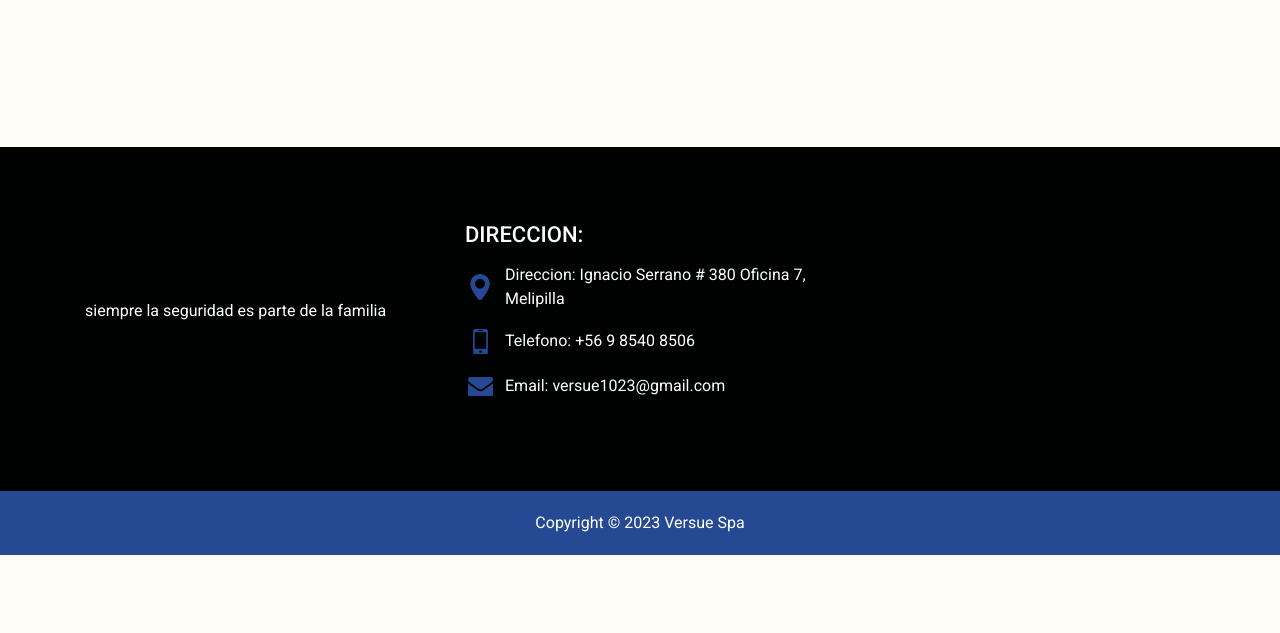
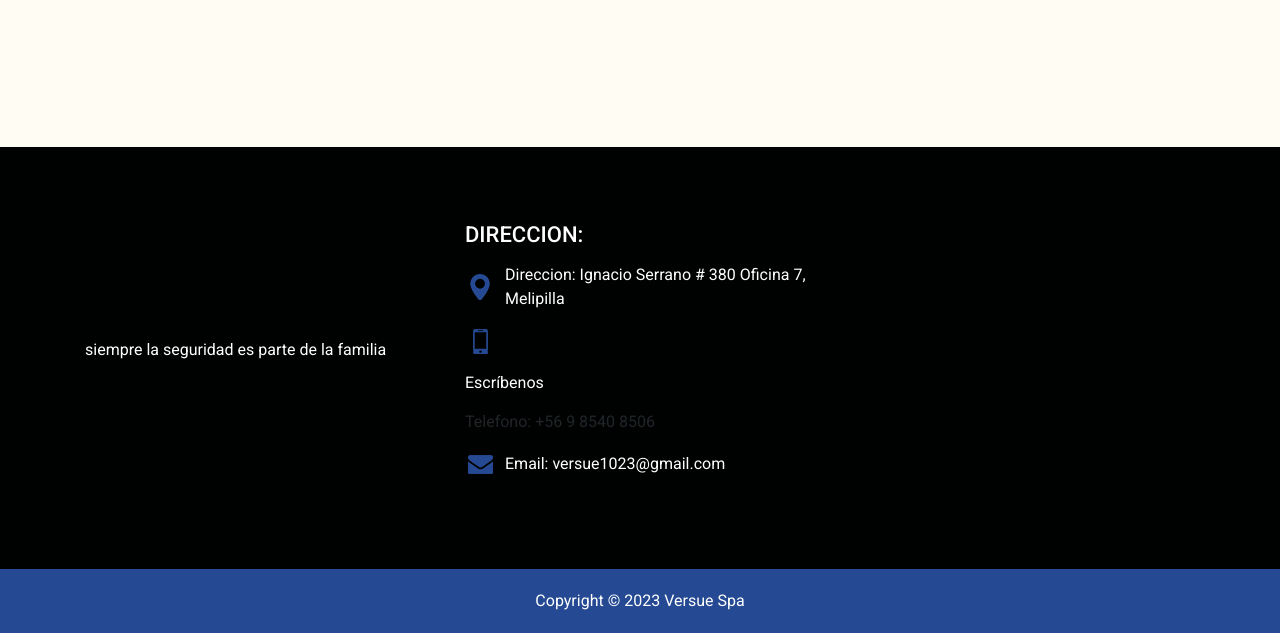
Before and after one commit to B-404notfound/versue1, a plain HTML site: page public_html/contact.html in a window 1280 px wide. Shown: the part 645-1278 px from the top of the page. Before the commit the page ends 1200 px from the top, so only its background shows below. Drawn offline with nearby package versions, Linux system fonts and the light colour scheme.

Commit message:
probando cel

```diff
--- a/public_html/contact.html
+++ b/public_html/contact.html
@@ -156,6 +156,7 @@
               </a>
               <a href="">
                 <img src="images/phone.png" alt="">
+                <a href="https://wa.me/569977119007">Escríbenos</a>
                 <span> Telefono: +56 9 8540 8506
                 </span>
               </a>
```
